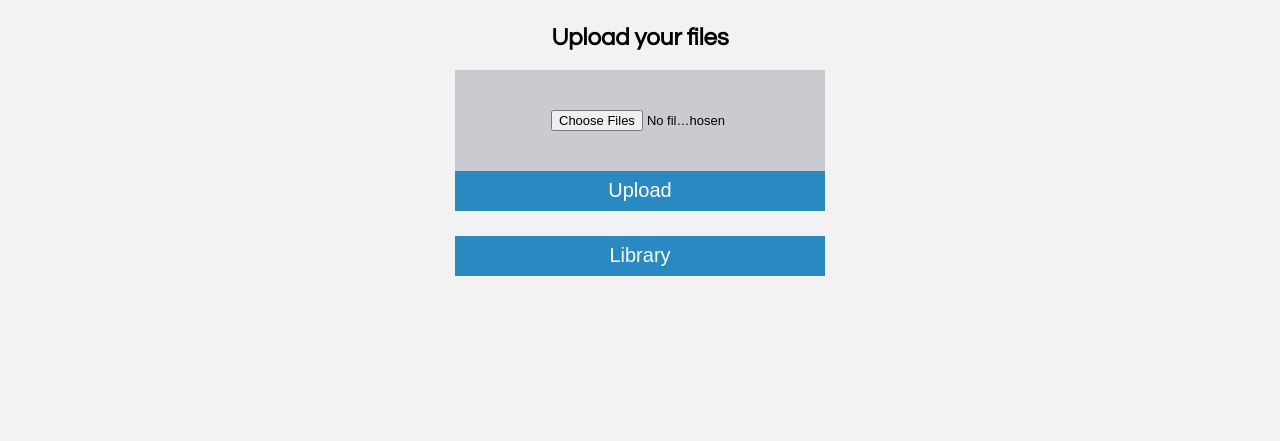
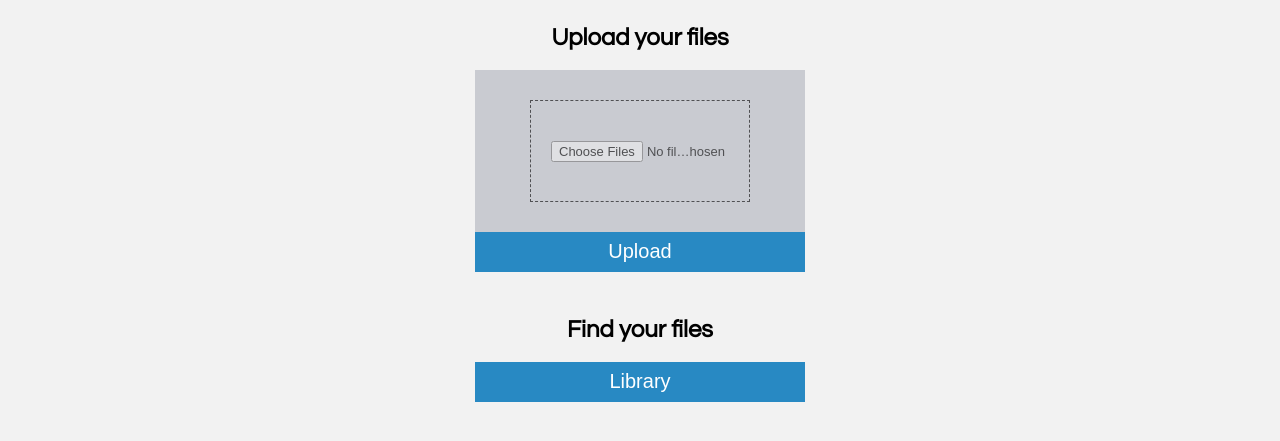
Before and after one commit to Dillon6724/s3-file-uploader, a React app: page / in a window 1280 px wide. Shown: the part 335-776 px from the top of the page. Built offline with nearby package versions, Linux system fonts and the light colour scheme.

Commit message:
styled input field a little more

```diff
--- a/src/components/App.js
+++ b/src/components/App.js
@@ -51,7 +51,7 @@ export default class App extends Component {
         let file = this.state.files[i];
         const data = await this.sendFile(file);
         paths.push(data.path);
-        if (i === this.state.files.length -1) this.setState({paths, loading:false})
+        if (i === this.state.files.length -1) this.setState({paths, loading:false, browsingFiles: []})
       }
     }
   }
@@ -62,7 +62,6 @@ export default class App extends Component {
       paths: [],
       loading: false,
       browsing:false,
-      browsingFiles: [],
     })
   }
 
--- a/src/components/Form.js
+++ b/src/components/Form.js
@@ -14,6 +14,8 @@ export default class Form extends Component {
               <input type="file" onChange={this.props.handleImageChange} multiple/>
             </div>
             <button className="submit" type="submit" onClick={this.props.handleSubmit}>Upload</button>
+
+            <h2>Find your files</h2>
             <button className="submit" type="submit" onClick={this.props.browse}>Library</button>
           </form>
         </div>
--- a/src/components/form.scss
+++ b/src/components/form.scss
@@ -1,14 +1,20 @@
 form {
-  max-width: 370px;
+  max-width: 330px;
   margin: 0 auto;
   .file-input-container {
     background-color: #C9CBD1;
-    padding: 40px;
+    padding: 30px;
     input {
       font-size: 13px;
       margin: 0 auto;
       display: block;
       width: 178px;
+      height: 60px;
+      line-height: 1;
+      border: 1px dashed;
+      padding-top: 40px;
+      padding: 40px 20px 0px;
+      opacity: .6;
     }
   }
 
```
